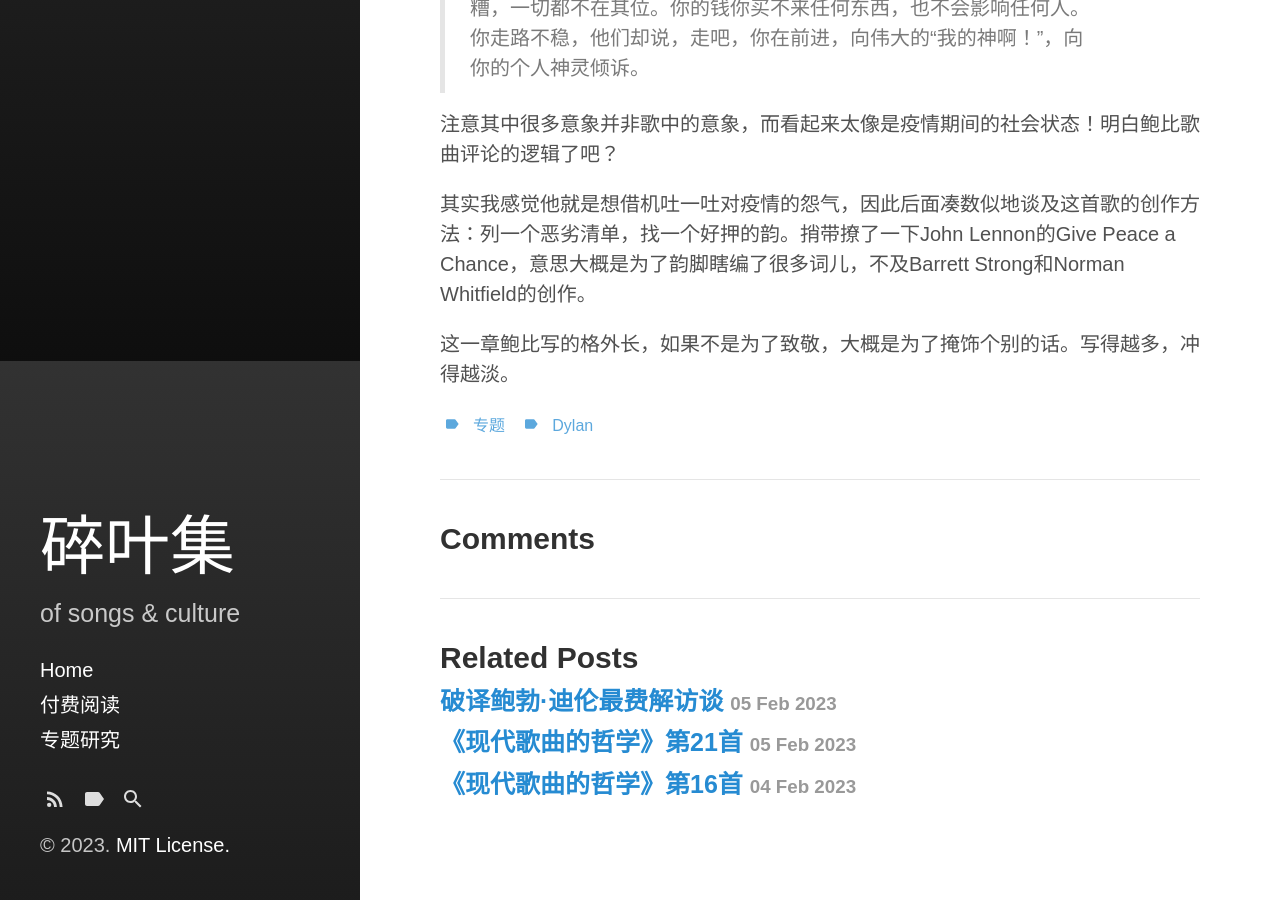
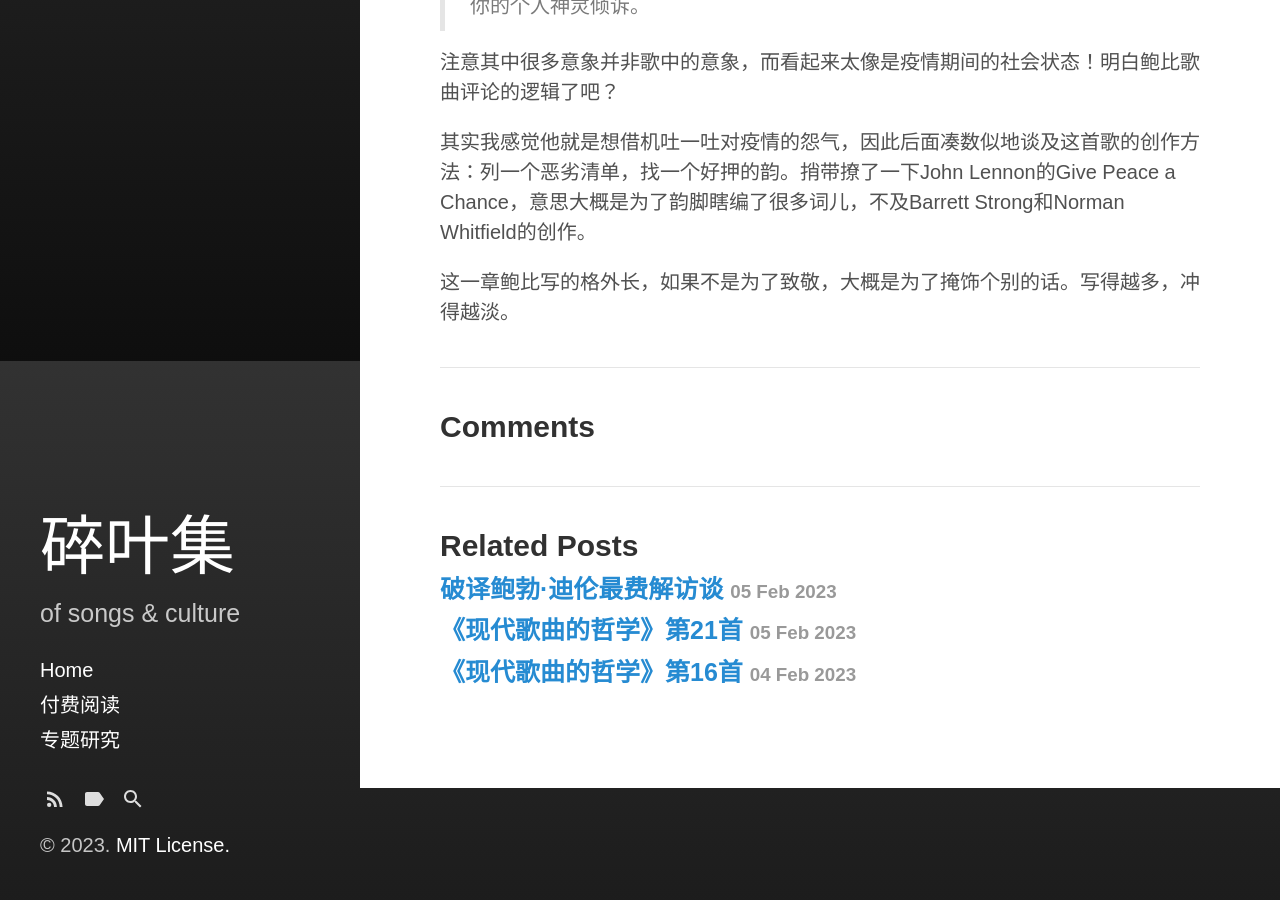
Before and after one commit to ukuz/ukuz.github.io, a Jekyll site: the page built from _posts/2023-02-04-philosophy-of-modern-song-17.md, in a window 1280 px wide and 900 px high, scrolled down 539 px. Built offline with Jekyll 4.4.1, drawn with Linux system fonts in a browser that asks for light colours.

Commit message:
Update 2023-02-04-philosophy-of-modern-song-17.md

```diff
--- a/_posts/2023-02-04-philosophy-of-modern-song-17.md
+++ b/_posts/2023-02-04-philosophy-of-modern-song-17.md
@@ -3,17 +3,12 @@ layout: post
 title: 《现代歌曲的哲学》第17首
 categories:
   - 专题
-tags:
-  - 专题
-  - Dylan
-excerpt_separator:  <!--more-->
 ---
-
+<!--more-->
 《现代歌曲的哲学》第17首：The Temptations - Ball Of Confusion
 
 《现代歌曲的哲学》第17首。为什么是这首？Temptations有那么多好歌？创作团队Barrett Strong和Norman Whitfield写出过那么多Motown经典，为什么偏选这首歌感慨万千？对照歌词看一下第一段鲍比对歌曲的直观感受描绘：
 
-> ------------------------------------------
 > 在这首歌中，一切都偏离了轨道。地球的陆地轴心似乎有点倾斜，剧烈的气候变化正在威胁着地球。到处都是混乱——偏见和死亡、饥饿、毁灭。地球像球一样滚动，你裹挟其中。这是一个动荡的时代，狗崽子们在街上游荡，无政府状态爆发。空气中弥漫着毒气，整座城市都乱七八糟，一切都不在其位。你的钱你买不来任何东西，也不会影响任何人。你走路不稳，他们却说，走吧，你在前进，向伟大的“我的神啊！”，向你的个人神灵倾诉。
 
 注意其中很多意象并非歌中的意象，而看起来太像是疫情期间的社会状态！明白鲍比歌曲评论的逻辑了吧？
```
